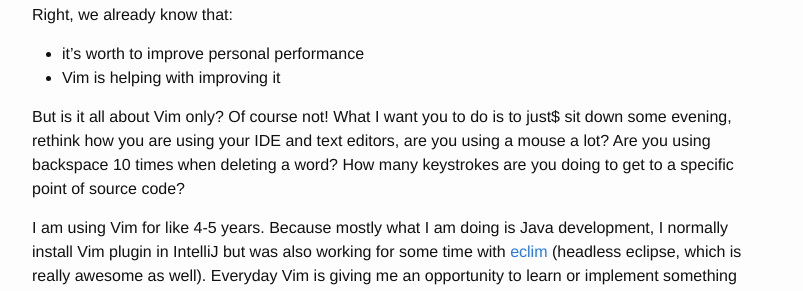
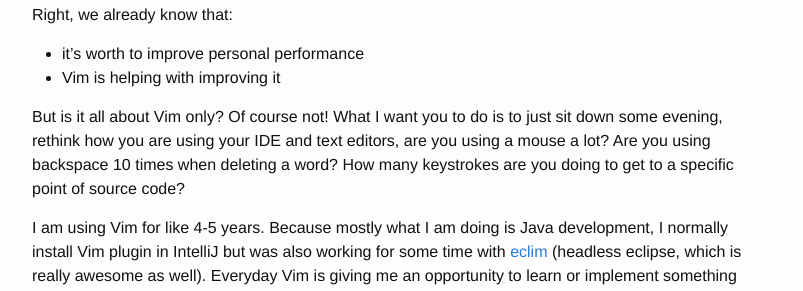
Before and after one commit to puradawid/puradawid.github.io, a Jekyll site: the page built from _posts/2018-07-07-why-vim.md, in a window 1280 px wide and 900 px high, scrolled down 2054 px. Shown: the part 152-443 px from the top of the window, without its empty margins (238-1041 px from the left). Built offline with Jekyll 4.4.1, drawn with Linux system fonts in a browser that asks for light colours; comment, search, counter and statistics services are not loaded.

Commit message:
Oh crap, dollar sign

```diff
--- a/_posts/2018-07-07-why-vim.md
+++ b/_posts/2018-07-07-why-vim.md
@@ -106,7 +106,7 @@ Right, we already know that:
 - it's worth to improve personal performance
 - Vim is helping with improving it
 
-But is it all about Vim only? Of course not! What I want you to do is to just$
+But is it all about Vim only? Of course not! What I want you to do is to just
 sit down some evening, rethink how you are using your IDE and text editors,
 are you using a mouse a lot? Are you using backspace 10 times when deleting a word?
 How many keystrokes are you doing to get to a specific point of source code?
```
